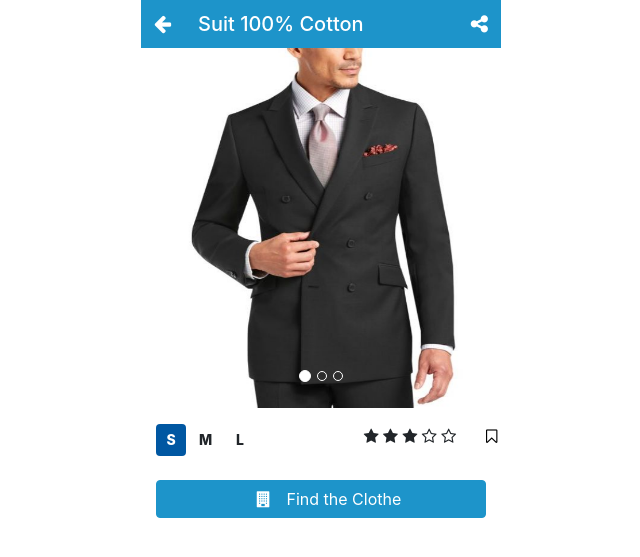
After one commit to atrope/introcloud, a PHP site: page /findMyClothes/product.php in a window 1280 px wide. The commit adds this page. Shown: the top 557 px of the page, without its empty margins (319-959 px from the left). Run offline with PHP 8.4, Linux system fonts and the light colour scheme; some libraries are stand-ins or nearby versions.

Commit message:
Product Page + Store list

```diff
--- a/findMyClothes/bottomnav.php
+++ b/findMyClothes/bottomnav.php
@@ -2,8 +2,8 @@
 $navitems = array(
   (object) array("name"=>"Home","page"=>"index.php","icon"=> "home"),
   (object) array("name"=>"Search","page"=>"search.php","icon"=> "search"),
-  (object)  array("name"=>"List","page"=>"index.php","icon"=> "list-ol"),
-  (object)  array("name"=>"Settings","page"=>"index.php","icon"=> "cog")
+  (object) array("name"=>"List","page"=>"index.php","icon"=> "list-ol"),
+  (object) array("name"=>"Settings","page"=>"index.php","icon"=> "cog")
 );
 ?>
 <nav class="navbar fixed-bottom navbar-lightBlue">
--- a/findMyClothes/css/style.css
+++ b/findMyClothes/css/style.css
@@ -26,6 +26,11 @@ button {
 .navbar-icon:hover {
     color: #0057a2;
     border-bottom: 3px solid #0057a2;
+}
+
+.bg-lightBlue{
+  background-color: #1d94ca;
+  border-color:#1d94ca;
 }
 .navbar-lightBlue {
     background-color: #1d94ca;
@@ -58,6 +63,11 @@ button {
     line-height: 17px;
     margin-left: -7px;
 }
+.wrapper,.navbar.fixed-bottom{
+  max-width: 360px;
+  margin: 0 auto;
+
+}
 #navbarResponsive main a {
     color: #212121;
 }
@@ -73,3 +83,61 @@ button {
     color: #2196f3;
     background-color: #FFF;
 }
+.navbar-lightBlue h1{
+width: calc( 100% - 90px );
+padding: .25rem .75rem;
+font-size: 1.25rem;
+color: #FFF;
+margin: 0;
+}
+  .carousel-indicators.round li {
+    border-radius: 10px;
+    margin: 1px 3px;
+    height: 10px;
+    max-width: 10px;
+    border: 1px solid #FFF;
+    background-color: transparent;
+}
+.carousel-indicators.round .active {
+    background-color: #fff;
+    max-width: 12px;
+    margin: 0 3px;
+    height: 12px;
+}
+#productCarousel .carousel-item,#productCarousel .carousel-item img{ height: 360px; }
+.bookmark .fa-bookmark-o{ color: #000; }
+
+
+.sizes>input {
+    position: absolute;
+    width: 0;
+    height: 0;
+    opacity: 0;
+    pointer-events: none;
+}
+
+.sizes>input:checked+ label {
+    background-color: #0057a2;
+    color: #ffffff;
+}
+
+
+.sizes label {
+  padding: 4px 0px;
+      font-size: 14px;
+      font-weight: 800;
+      border-radius: 4px;
+      background-color: #FFF;
+      cursor: pointer;
+      -webkit-transition: color 0.25s ease-out, background-color 0.25s ease-out;
+      width: 25%;
+      text-align: center;
+}
+.sizes span { line-height: 24px; }
+
+.generic-cell {
+border: 1px solid #7a7a7a;
+    box-shadow: 0 0 10px #7a7a7a;
+    border-radius: 6px;
+    padding: 20px;
+}
--- /dev/null
+++ b/findMyClothes/footer.php
@@ -0,0 +1,3 @@
+</div>
+</body>
+</html>
--- a/findMyClothes/header.php
+++ b/findMyClothes/header.php
@@ -1,3 +1,6 @@
+<!DOCTYPE html>
+<html>
+  <head>
 <meta charset="utf-8">
 <meta name="viewport" content="width=device-width, initial-scale=1.0">
 <title><?php echo $title; ?></title>
@@ -6,6 +9,13 @@
 <link href="https://maxcdn.bootstrapcdn.com/bootstrap/4.0.0-beta.2/css/bootstrap.min.css" rel="stylesheet" >
 <link href="https://maxcdn.bootstrapcdn.com/font-awesome/4.7.0/css/font-awesome.min.css" rel="stylesheet">
 <link href="css/style.css" rel="stylesheet">
+<link rel="stylesheet" href="https://cdnjs.cloudflare.com/ajax/libs/limonte-sweetalert2/7.1.3/sweetalert2.min.css" />
 <script src="https://code.jquery.com/jquery-3.2.1.slim.min.js"></script>
 <script src="https://cdnjs.cloudflare.com/ajax/libs/popper.js/1.12.3/umd/popper.min.js"></script>
 <script src="js/bootstrap.js"></script>
+<script src="js/main.js"></script>
+<script src="https://cdnjs.cloudflare.com/ajax/libs/limonte-sweetalert2/7.1.3/sweetalert2.all.min.js"></script>
+<script src="https://cdnjs.cloudflare.com/ajax/libs/jquery.touchswipe/1.6.18/jquery.touchSwipe.min.js"></script>
+</head>
+<body>
+<div class="wrapper">
--- /dev/null
+++ b/findMyClothes/js/main.js
@@ -0,0 +1,46 @@
+$( document ).ready(function() {
+  $('body').on('click','.backer',function(e){
+    window.history.back();
+  });
+
+  $(".carousel").swipe({
+     swipeRight: function() {$(this).carousel('prev')},
+     swipeLeft: function() {$(this).carousel('next')}
+   });
+
+   $('body').on('click','.btn-buy',function(e){
+     swal({
+       title: 'Redirecting you to checkout page!',
+       imageUrl: 'img/cart.png',
+       imageWidth: 100,
+       imageHeight: 100,
+       imageAlt: 'Shopping cart',
+       timer: 1500,
+       onOpen: () => { swal.showLoading(); }
+     }).then((result) => {
+       if (result.dismiss === 'timer') {
+         console.log('I was closed by the timer')
+       }
+     })
+   });
+
+   $('body').on('click','.btn-find-store',function(e){
+     swal({
+       title: 'Searching...',
+       imageUrl: 'img/cart.png',
+       imageWidth: 100,
+       imageHeight: 100,
+       imageAlt: 'Shopping cart',
+       text: 'finding stores within selected parameters',
+       timer: 1500,
+       onOpen: () => { swal.showLoading(); }
+     }).then((result) => {
+       if (result.dismiss === 'timer') {
+         window.location.href = window.location.href.replace("product","storeList");
+       }
+     })
+   });
+
+
+
+});
--- /dev/null
+++ b/findMyClothes/product.php
@@ -0,0 +1,74 @@
+    <?php
+      $title = "Find My Clothes - Product";
+      $titlestack = "Suit 100% Cotton";
+      include "header.php";
+      include "topnavstack.php";
+      $specs = array(
+        (object) array("alt"=>"Tuxedo with Men","src"=>"img/tux.jpg"),
+        (object) array("alt"=>"Tuxedo no Men","src"=>"img/tuxnomen.jpg"),
+        (object) array("alt"=>"Tuxedo with butterfly","src"=>"img/tuxbutter.jpg"),
+      );
+      ?>
+    <div id="productCarousel" class="carousel slide" data-ride="carousel" data-interval="false">
+  <ol class="carousel-indicators round">
+    <?php for ($i=0; $i < count($specs); $i++) { ?>
+      <li data-target="#productCarousel" data-slide-to="<?php echo $i;?>"<?php if ($i==0){ ?> class="active"<?php } ?>></li>
+    <?php }  ?>
+  </ol>
+  <div class="carousel-inner">
+    <?php foreach ($specs as $key => $element) { ?>
+      <div class="carousel-item<?php if ($key==0){ ?> active <?php } ?>">
+        <img class="d-block w-100 img-fluid" src="<?php echo $element->src; ?>" alt="<?php echo $element->alt; ?>">
+      </div>
+    <?php } ?>
+  </div>
+</div>
+<div class="container">
+  <div class="row mt-3">
+  <div class="col">
+    <div class="sizes d-inline">
+      <input type="radio" id ="small-product" name="sizeradio" value="S" checked>
+      <label for="small-product">
+        <span>S</span>
+      </label>
+    </div>
+    <div class="sizes d-inline">
+      <input type="radio" id ="medium-product" name="sizeradio" value="M">
+      <label for="medium-product">
+        <span>M</span>
+      </label>
+    </div>
+    <div class="sizes d-inline">
+      <input type="radio" id ="large-product" name="sizeradio" value="L">
+      <label for="large-product">
+        <span>L</span>
+      </label>
+    </div>
+  </div>
+  <div class="col-6 text-right">
+    <form class="" action="#" method="post">
+
+    <i class="fa fa-star" aria-hidden="true"></i>
+    <i class="fa fa-star" aria-hidden="true"></i>
+    <i class="fa fa-star" aria-hidden="true"></i>
+    <i class="fa fa-star-o" aria-hidden="true"></i>
+    <i class="fa fa-star-o" aria-hidden="true"></i>
+    </form>
+  </div>
+  <div class="col-1 text-right">
+    <a href="#" class="bookmark">
+      <i class="fa fa-bookmark-o" aria-hidden="true"></i>
+    </a>
+  </div>
+  </div>
+  <div class="row mt-3">
+    <div class="col">
+
+  <button type="button" class="btn btn-block btn-info bg-lightBlue btn-find-store"><i class="fa fa-building px-3" aria-hidden="true"></i>Find the Clothe</button>
+</div>
+</div>
+
+</div>
+<?php
+  include "footer.php";
+?>
--- a/findMyClothes/search.php
+++ b/findMyClothes/search.php
@@ -1,6 +1,3 @@
-<!DOCTYPE html>
-<html>
-  <head>
     <?php
       $title = "Find My Clothes - Search";
       include "header.php";
@@ -11,6 +8,5 @@
       $active = "Search";
       include "topnav.php";
       include "bottomnav.php";
+      include "footer.php";
     ?>
-  </body>
-</html>
--- /dev/null
+++ b/findMyClothes/topnavstack.php
@@ -0,0 +1,5 @@
+<nav class="navbar fixed navbar-lightBlue">
+  <button class="backer navbar-toggler" type="button"><i class="fa fa-arrow-left"></i></button>
+  <h1><?php echo $titlestack; ?></h1>
+  <button class="pull-right navbar-toggler" type="button"><i class="fa fa-share-alt"></i></button>
+  </nav>
```
Also changed, not shown: findMyClothes/index.php (+4 -4 lines), findMyClothes/storeList.php (added, +40 -0 lines), findMyClothes/img/cart.png (added), findMyClothes/img/hugoboss.jpg (added), findMyClothes/img/tux.jpg (added), findMyClothes/img/tuxbutter.jpg (added), findMyClothes/img/tuxnomen.jpg (added).
